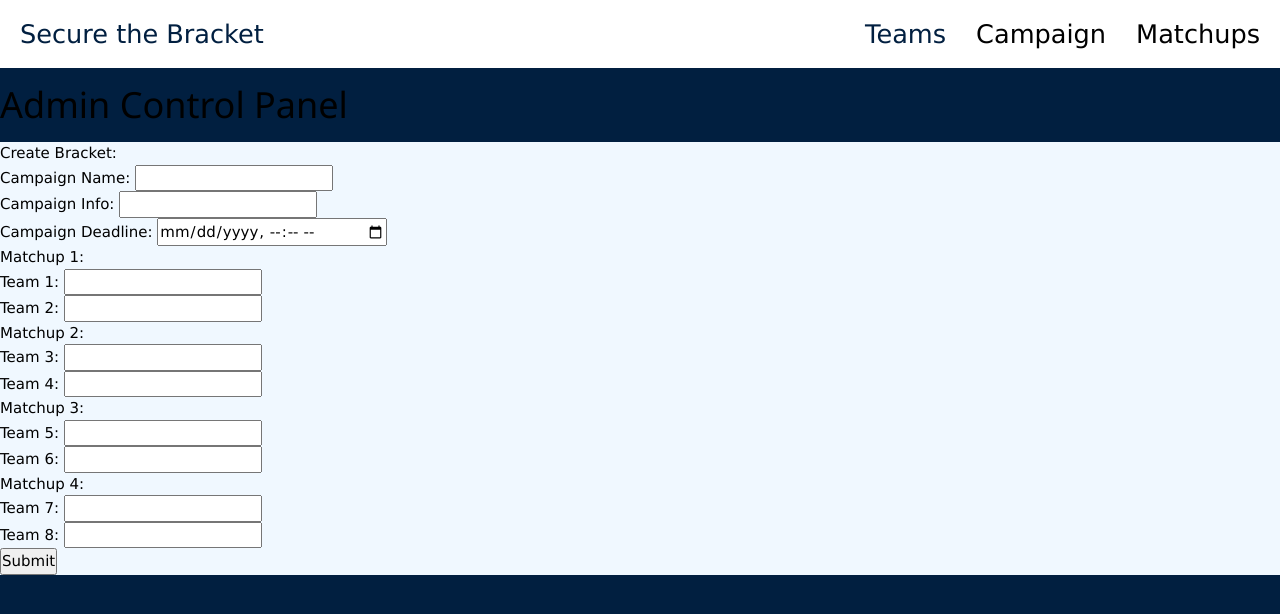
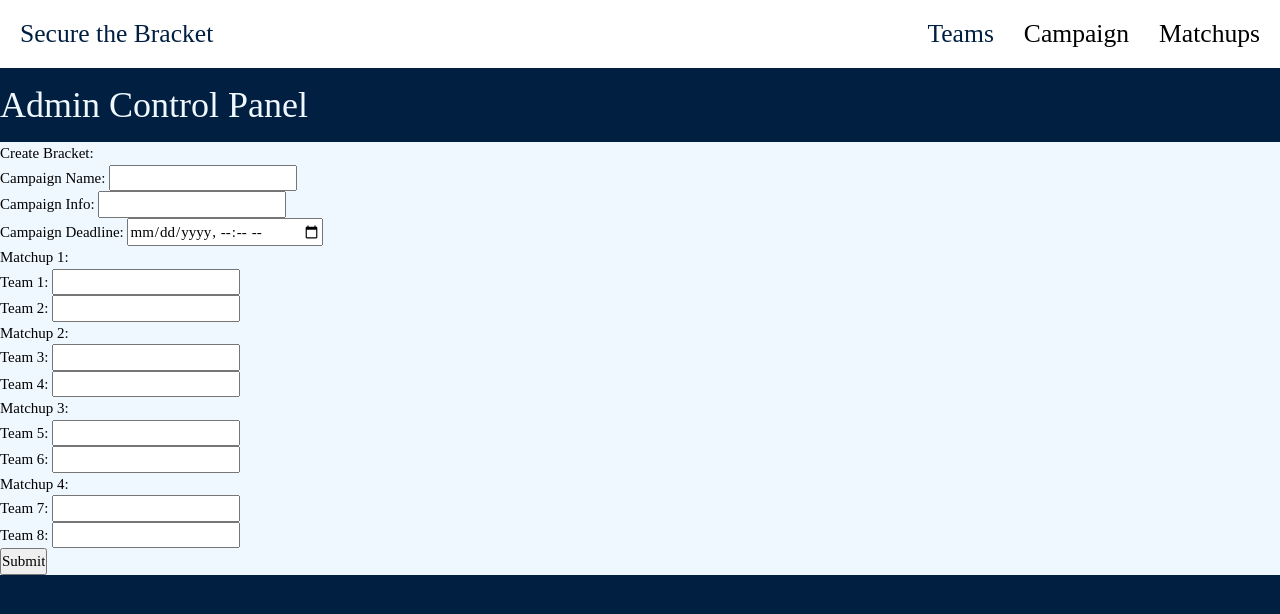
Before and after one commit to verndrade/secure-the-bracket, a Django app: page /admin in a window 1280 px wide. Shown: the top 614 px of the page. Run offline with Django 3.2, Linux system fonts and the light colour scheme; parts of the project's set-up code (start-up, migrations or seed data) failed here and were passed over; some libraries are stand-ins or nearby versions.

Commit message:
font changes

```diff
--- a/templates/admin.html
+++ b/templates/admin.html
@@ -4,8 +4,8 @@
 {% endblock %}
 {% block body %}
 
-<h1>Admin Control Panel</h1>
-<form method="post" style="background-color: aliceblue;">
+<h1 style="color: aliceblue; font-family: Poppins Bold;">Admin Control Panel</h1>
+<form method="post" style="background-color: aliceblue; font-family: Raleway;">
   {% csrf_token %}
 
   {% if fail %}
@@ -14,51 +14,51 @@
 
   Create Bracket:
   <div class="form-group">
-    <label for="name"> Campaign Name: </label>
+    <label style="font-family: Raleway;" for="name"> Campaign Name: </label>
     <input id="name" type="text" name="name" required="required">
   </div>
   <div class="form-group">
-    <label for="info"> Campaign Info: </label>
+    <label style="font-family: Raleway;" for="info"> Campaign Info: </label>
     <input id="info" type="text" name="info" required="required">
   </div>
   <div class="form-group">
-    <label for="deadline"> Campaign Deadline: </label>
+    <label style="font-family: Raleway;" for="deadline"> Campaign Deadline: </label>
     <input id="deadline" type="datetime-local" name="deadline" required="required">
   </div>
   Matchup 1: <br>
   <div class="form-group">
-    <label for="team1"> Team 1: </label>
+    <label style="font-family: Raleway;" for="team1"> Team 1: </label>
     <input id="team1" type="text" name="team1" required="required">
   </div>
   <div class="form-group">
-    <label for="team2"> Team 2: </label>
+    <label style="font-family: Raleway;" for="team2"> Team 2: </label>
     <input id="team2" type="text" name="team2" required="required">
   </div>
   Matchup 2: <br>
   <div class="form-group">
-    <label for="team3"> Team 3: </label>
+    <label style="font-family: Raleway;" for="team3"> Team 3: </label>
     <input id="team3" type="text" name="team3" required="required">
   </div>
   <div class="form-group">
-    <label for="team4"> Team 4: </label>
+    <label style="font-family: Raleway;" for="team4"> Team 4: </label>
     <input id="team4" type="text" name="team4" required="required">
   </div>
   Matchup 3: <br>
   <div class="form-group">
-    <label for="team5"> Team 5: </label>
+    <label style="font-family: Raleway;" for="team5"> Team 5: </label>
     <input id="team5" type="text" name="team5" required="required">
   </div>
   <div class="form-group">
-    <label for="team6"> Team 6: </label>
+    <label style="font-family: Raleway;" for="team6"> Team 6: </label>
     <input id="team6" type="text" name="team6" required="required">
   </div>
   Matchup 4: <br>
   <div class="form-group">
-    <label for="team7"> Team 7: </label>
+    <label style="font-family: Raleway;" for="team7"> Team 7: </label>
     <input id="team7" type="text" name="team7" required="required">
   </div>
   <div class="form-group">
-    <label for="team8"> Team 8: </label>
+    <label style="font-family: Raleway;" for="team8"> Team 8: </label>
     <input id="team8" type="text" name="team8" required="required">
   </div>
   <input class="btn btn-success" type="submit" value="Submit">
--- a/templates/bracket.html
+++ b/templates/bracket.html
@@ -29,7 +29,7 @@
     </style>
   </head>
   <body>
-    <h1>{{campaign.name}}'s Campaign</h1>
+    <h1 style="font-family: Poppins Bold;" >{{campaign.name}}'s Campaign</h1>
     <script src="https://d3js.org/d3.v3.js"></script>
     <div id="chart"></div>
     <script type="text/javascript">
--- a/templates/index.html
+++ b/templates/index.html
@@ -2,7 +2,7 @@
 {% load static %}
 
 {% block head %}
-<title> Secure the Bracket </title>
+<title style="font-family: Poppins Bold;"> Secure the Bracket </title>
 {% endblock %}
 
 {% block body %}
--- a/templates/nav.html
+++ b/templates/nav.html
@@ -5,24 +5,24 @@
 <nav class="navbar">
     <div class="nav-item" style="width: 80%;">
         <div class="nav-logo">
-            <a href="/">Secure the Bracket</a>
+            <a href="/" style="font-family: Poppins Bold;">Secure the Bracket</a>
         </div>
     </div>
     <div class="nav-links">
-        <div class="nav-item"><a href="/teamslist">Teams</a></div>
+        <div class="nav-item"><a href="/teamslist" style="font-family: Poppins Bold;">Teams</a></div>
         <div class="dropdown">
-            <button class="dropbtn">Campaign</button>
+            <button class="dropbtn" style="font-family: Poppins Bold;">Campaign</button>
             <div class="dropdown-content">
                 {% for campaign in campaigns %}
-                    <a href= "/campaign/{{campaign.slug}}" >{{campaign.name}}</a>
+                    <a href= "/campaign/{{campaign.slug}}" style="font-family: Raleway;">{{campaign.name}}</a>
                 {% endfor %}
             </div>
         </div>
         <div class="dropdown">
-            <button class="dropbtn">Matchups</button>
+            <button class="dropbtn" style="font-family: Poppins Bold;">Matchups</button>
             <div class="dropdown-content">
                 {% for matchup in matchups %}
-                    <a href= "/matchup/{{matchup.slug}}" >{{matchup.team1}} vs. {{matchup.team2}}</a>
+                    <a href= "/matchup/{{matchup.slug}}" style="font-family: Raleway;">{{matchup.team1}} vs. {{matchup.team2}}</a>
                 {% endfor %}
             </div>
         </div>
--- a/templates/teamslist.html
+++ b/templates/teamslist.html
@@ -78,7 +78,7 @@
 
     <div class="main">
 
-        <div class="team-selection" style="font-family:Georgia; font-size: 3.5vw;">
+        <div class="team-selection" style="font-family: Poppins Bold; font-size: 3.5vw;">
             Pick your team
             <div class="team-pictures">
                 {% for team in teams %}
@@ -90,7 +90,7 @@
                             {% if team.team_image %}
                             <img src="{{ team.team_image.url }}" class="team-img-campaign"
                                 alt="A picture of {{team.name}}">
-                            <figcaption>Team {{ team.name }}</figcaption>
+                            <figcaption style="font-family: Poppins Bold;">Team {{ team.name }}</figcaption>
                             {% endif %}
                         </figure>
 
```
Also changed, not shown: templates/campaign.html (+8 -8 lines), templates/matchup.html (+7 -7 lines), templates/teampage.html (+6 -6 lines).
